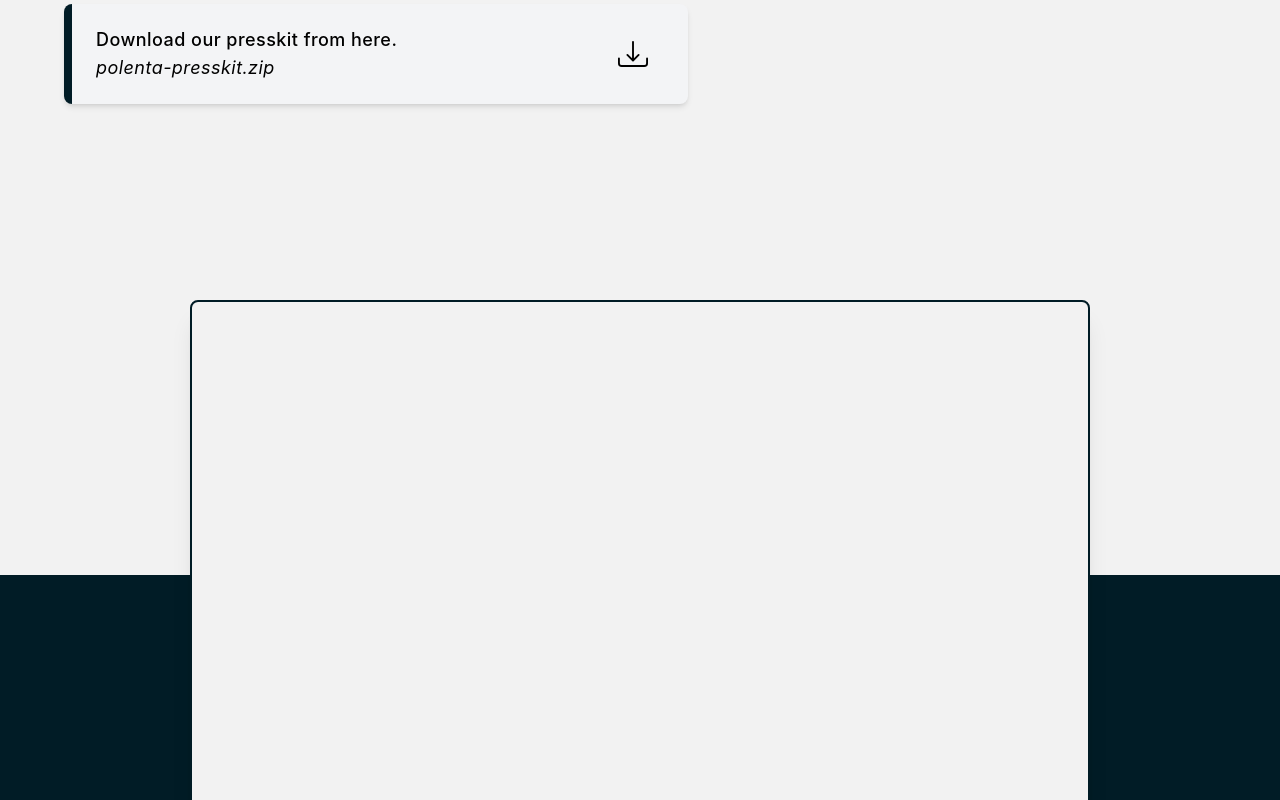
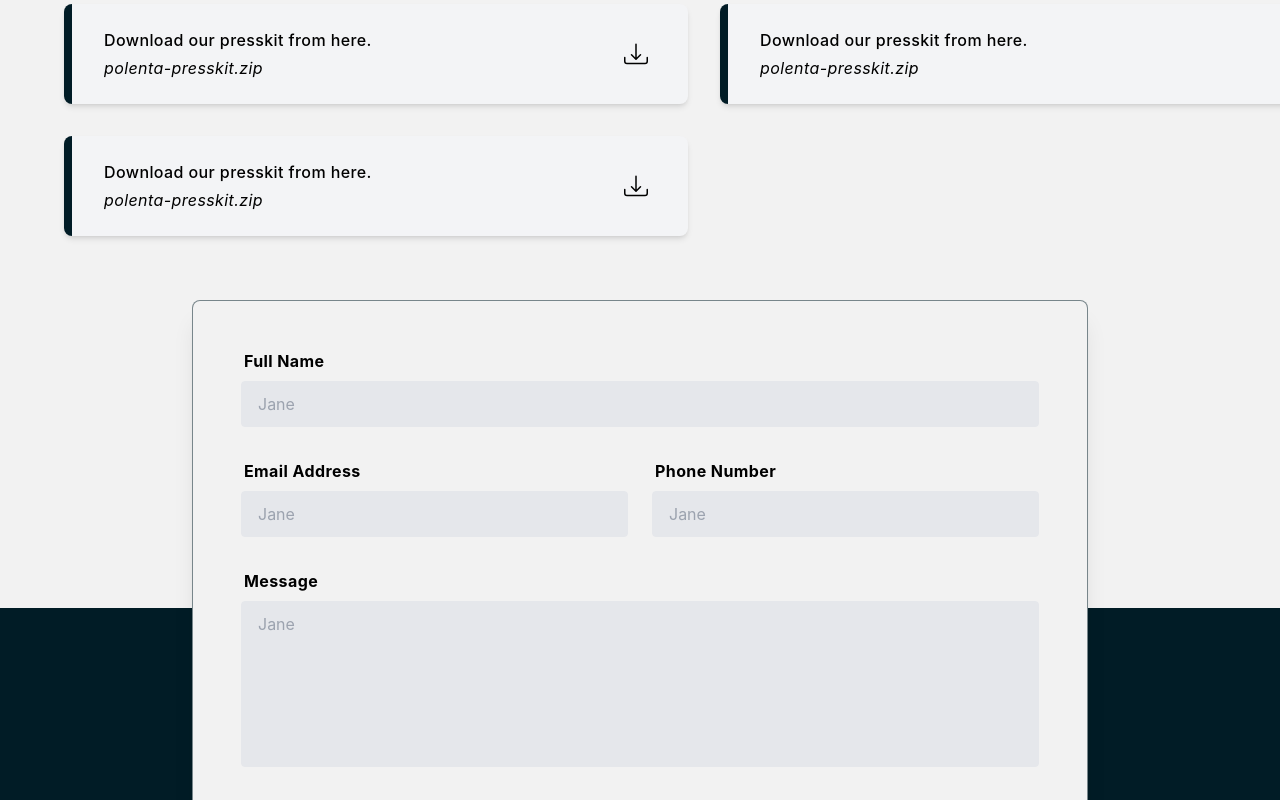
Before and after one commit to eliasfrigard/polenta, a Next.js app: page /contact in a window 1280 px wide. Shown: the part 860-1660 px from the top of the page. Built offline with nearby package versions, Linux system fonts and the light colour scheme.

Commit message:
some test data

```diff
--- a/components/ContactForm.js
+++ b/components/ContactForm.js
@@ -1,8 +1,84 @@
+import React from 'react'
+
 export default function ContactForm() {
+  const [emailIsValid, setEmailValid] = React.useState(true)
+  const [nameIsValid, setNameIsValid] = React.useState(true)
+  const [phoneIsValid, setPhoneIsValid] = React.useState(true)
+  const [messageIsValid, setMessageIdValid] = React.useState(true)
+
   return (
     <>
-      <div className={`centerContent contactForm h-[550px] w-full`}>
-        <div className='container max-w-[900px] roundedShadow bg-[#F2F2F2] h-full border-2 border-[#011C26]'></div>
+      <div className={`centerContent contactForm w-full`}>
+        <div className='flex-col p-12 container max-w-4xl roundedShadow bg-[#F2F2F2] h-full border border-opacity-50 border-[#011C26]'>
+          <form class='w-full'>
+            <div class='flex flex-wrap -mx-3 mb-5'>
+              <div class='w-full px-3 mb-6 md:mb-0'>
+                <label class='formLabel' for='grid-first-name'>
+                  Full Name
+                </label>
+                <input
+                  class={`appearance-none block w-full bg-gray-200 text-gray-700 border  rounded py-3 px-4 mb-3 leading-tight focus:outline-none focus:bg-white ${
+                    !nameIsValid && 'border-red-500'
+                  }`}
+                  id='grid-first-name'
+                  type='text'
+                  placeholder='Jane'
+                />
+                {!nameIsValid && <p class='text-red-500 text-xs italic'>Please fill out this field.</p>}
+              </div>
+            </div>
+            <div class='flex flex-wrap -mx-3 mb-5'>
+              <div class='w-full md:w-1/2 px-3 mb-6 md:mb-0'>
+                <label class='formLabel' for='grid-first-name'>
+                  Email Address
+                </label>
+                <input
+                  class={`appearance-none block w-full bg-gray-200 text-gray-700 border  rounded py-3 px-4 mb-3 leading-tight focus:outline-none focus:bg-white ${
+                    !emailIsValid && 'border-red-500'
+                  }`}
+                  id='grid-first-name'
+                  type='text'
+                  placeholder='Jane'
+                />
+                {!emailIsValid && <p class='text-red-500 text-xs italic'>Please fill out this field.</p>}
+              </div>
+              <div class='w-full md:w-1/2 px-3 mb-6 md:mb-0'>
+                <label class='formLabel' for='grid-first-name'>
+                  Phone Number
+                </label>
+                <input
+                  class={`appearance-none block w-full bg-gray-200 text-gray-700 border  rounded py-3 px-4 mb-3 leading-tight focus:outline-none focus:bg-white ${
+                    !phoneIsValid && 'border-red-500'
+                  }`}
+                  id='grid-first-name'
+                  type='text'
+                  placeholder='Jane'
+                />
+                {!phoneIsValid && <p class='text-red-500 text-xs italic'>Please fill out this field.</p>}
+              </div>
+            </div>
+            <div class='flex flex-wrap -mx-3 mb-6'>
+              <div class='w-full px-3 mb-5 md:mb-0'>
+                <label class='formLabel' for='grid-first-name'>
+                  Message
+                </label>
+                <textarea
+                  rows='7'
+                  class={`resize-none appearance-none block w-full bg-gray-200 text-gray-700 border  rounded py-3 px-4 mb-3 leading-tight focus:outline-none focus:bg-white ${
+                    !messageIsValid && 'border-red-500'
+                  }`}
+                  id='grid-first-name'
+                  type='text'
+                  placeholder='Jane'
+                />
+                {!messageIsValid && <p class='text-red-500 text-xs italic'>Please fill out this field.</p>}
+              </div>
+            </div>
+          </form>
+          <button className='roundedShadow w-full h-14 mt-2 bg-[#011C26] text-white font-bold tracking-wider uppercase'>
+            Send message
+          </button>
+        </div>
       </div>
     </>
   )
--- a/components/Event.js
+++ b/components/Event.js
@@ -16,8 +16,8 @@ export default function Event({ venue, date, city, country, last = false, first
             <Moment format='HH:mm dddd'>{date}</Moment>
           </p>
         </div>
-        <div className='centerContent tracking-wide font-medium'>{venue}</div>
-        <div className='centerContent font-medium text-lg tracking-wide'>
+        <div className='centerContent tracking-wide font-medium italic'>{venue}</div>
+        <div className='centerContent font-medium text-base tracking-wide'>
           {city}, {country}
         </div>
         <div className='centerContent'>
--- a/pages/about.js
+++ b/pages/about.js
@@ -30,10 +30,10 @@ export default function Home() {
         />
       </div>
       <div className='container py-32 flex justify-center items-center gap-16 flex-wrap'>
-        <div className='bg-[#011C26] w-[320px] h-[400px]'></div>
-        <div className='bg-[#011C26] w-[320px] min-w-[300px] h-[400px]'></div>
-        <div className='bg-[#011C26] w-[320px] min-w-[300px] h-[400px]'></div>
-        <div className='bg-[#011C26] w-[320px] min-w-[300px] h-[400px]'></div>
+        <div className='roundedShadow bg-[#011C26] w-[320px] h-[400px]'></div>
+        <div className='roundedShadow bg-[#011C26] w-[320px] min-w-[300px] h-[400px]'></div>
+        <div className='roundedShadow bg-[#011C26] w-[320px] min-w-[300px] h-[400px]'></div>
+        <div className='roundedShadow bg-[#011C26] w-[320px] min-w-[300px] h-[400px]'></div>
       </div>
     </Layout>
   )
--- a/pages/contact.js
+++ b/pages/contact.js
@@ -13,14 +13,36 @@ export default function Contact() {
       <div className='container grid m-16 grid-flow-col gap-8 grid-cols-2 grid-rows-2'>
         <div
           id='download'
-          className='flex items-center justify-between gap-8 p-6 pr-10 h-[100px] cursor-pointer w-full border-l-8 border-[#011C26] rounded-lg bg-gray-100 shadow-md hover:bg-[#011C26] hover:text-white duration-150'
+          className='flex items-center justify-between gap-8 p-8 pr-10 h-[100px] cursor-pointer w-full border-l-8 border-[#011C26] rounded-lg bg-gray-100 shadow-md hover:bg-[#011C26] hover:text-white duration-100'
         >
-          <div className='flex flex-col justify-between'>
-            <p className='text-lg font-medium tracking-wide'>Download our presskit from here.</p>
-            <p className='text-lg italic tracking-wide'>polenta-presskit.zip</p>
+          <div className='flex flex-col justify-between gap-1'>
+            <p className='text font-medium tracking-wide'>Download our presskit from here.</p>
+            <p className='text italic tracking-wide'>polenta-presskit.zip</p>
           </div>
 
-          <BsDownload className='text-3xl'></BsDownload>
+          <BsDownload className='text-2xl'></BsDownload>
+        </div>
+        <div
+          id='download'
+          className='flex items-center justify-between gap-8 p-8 pr-10 h-[100px] cursor-pointer w-full border-l-8 border-[#011C26] rounded-lg bg-gray-100 shadow-md hover:bg-[#011C26] hover:text-white duration-100'
+        >
+          <div className='flex flex-col justify-between gap-1'>
+            <p className='text font-medium tracking-wide'>Download our presskit from here.</p>
+            <p className='text italic tracking-wide'>polenta-presskit.zip</p>
+          </div>
+
+          <BsDownload className='text-2xl'></BsDownload>
+        </div>
+        <div
+          id='download'
+          className='flex items-center justify-between gap-8 p-8 pr-10 h-[100px] cursor-pointer w-full border-l-8 border-[#011C26] rounded-lg bg-gray-100 shadow-md hover:bg-[#011C26] hover:text-white duration-100'
+        >
+          <div className='flex flex-col justify-between gap-1'>
+            <p className='text font-medium tracking-wide'>Download our presskit from here.</p>
+            <p className='text italic tracking-wide'>polenta-presskit.zip</p>
+          </div>
+
+          <BsDownload className='text-2xl'></BsDownload>
         </div>
       </div>
       <ContactForm></ContactForm>
--- a/pages/index.js
+++ b/pages/index.js
@@ -1,8 +1,16 @@
 import Layout from '../components/Layouts/Default'
 import Image from 'next/image'
 import ContactForm from '../components/ContactForm'
+import Event from '../components/Event'
 
 export default function Home() {
+  const event = {
+    date: Date.now(),
+    venue: 'Teatro Salla Della Communita',
+    city: 'Gothenburg',
+    country: 'Sweden',
+  }
+
   return (
     <Layout>
       <div id='hero' className='relative h-[1050px] flex justify-center items-center text-white shadow-2xl'>
@@ -48,6 +56,18 @@ export default function Home() {
           ></iframe>
         </div>
       </div>
+
+      <div className='pb-32 pt-16 bg-[#F2F2F2] flex justify-center items-center flex-col'>
+        <Event date={event.date} venue={event.venue} city={event.city} country={event.country} />
+        <Event date={event.date} venue={event.venue} city={event.city} country={event.country} />
+        <Event date={event.date} venue={event.venue} city={event.city} country={event.country} />
+        <Event date={event.date} venue={event.venue} city={event.city} country={event.country} />
+        <Event date={event.date} venue={event.venue} city={event.city} country={event.country} />
+        <Event date={event.date} venue={event.venue} city={event.city} country={event.country} />
+        <Event date={event.date} venue={event.venue} city={event.city} country={event.country} />
+        <Event date={event.date} venue={event.venue} city={event.city} country={event.country} last={true} />
+      </div>
+
       <ContactForm></ContactForm>
     </Layout>
   )
--- a/styles/globals.css
+++ b/styles/globals.css
@@ -63,4 +63,11 @@ a {
     border-radius: theme('borderRadius.lg');
     box-shadow: theme('boxShadow.xl');
   }
+  .formLabel {
+    display: block;
+    letter-spacing: 0.025em;
+    font-weight: 700;
+    margin-bottom: 0.5rem;
+    margin-left: 3px;
+  }
 }
```
